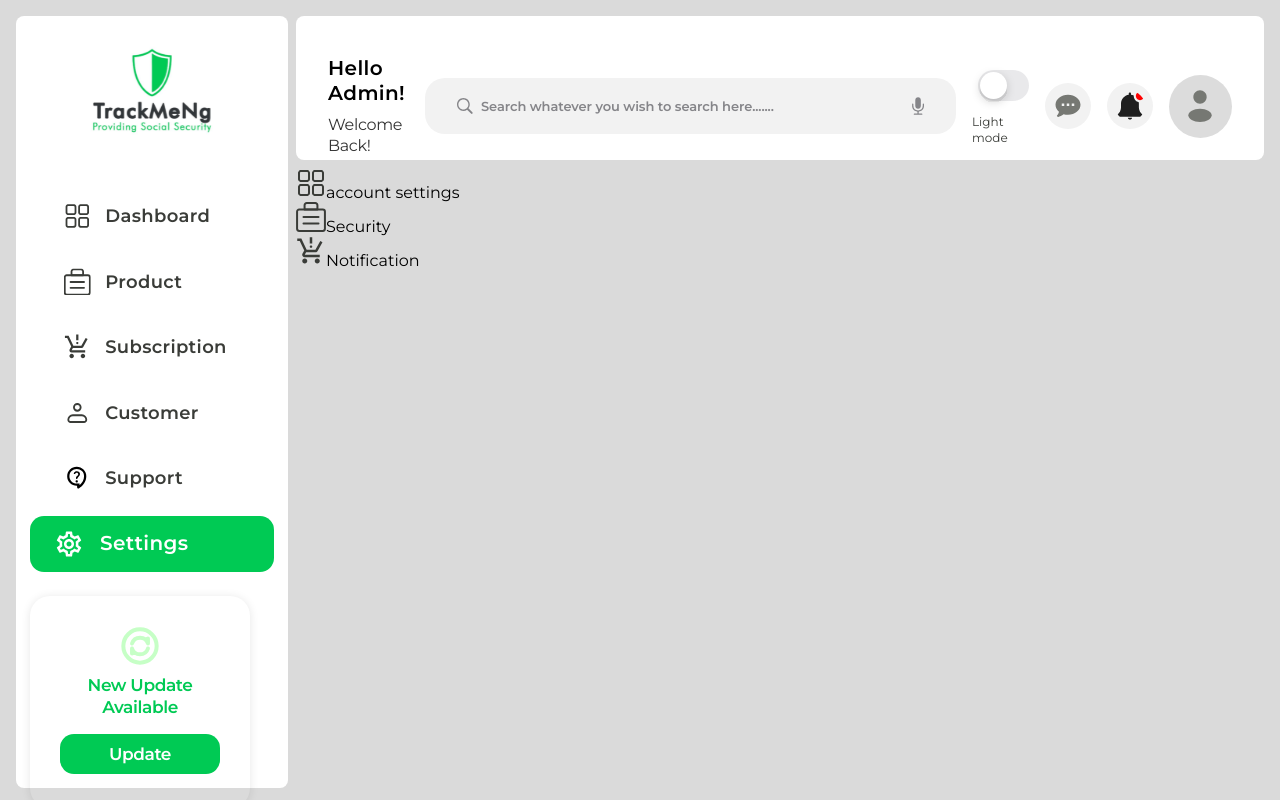
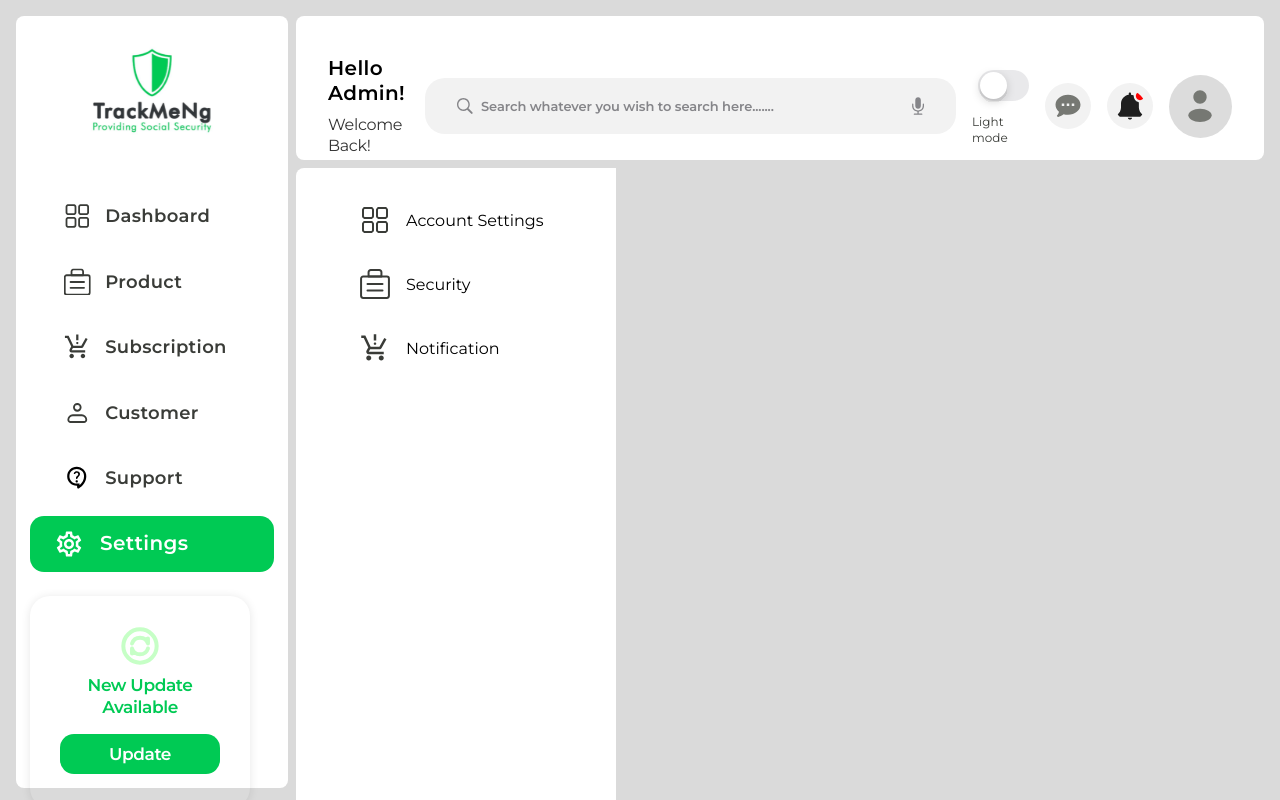
Before and after one commit to TrackMe-NG/dashboard_main, a React (Vite) app: page /settings in a window 1280 px wide. Built offline with nearby package versions, Linux system fonts and the light colour scheme.

Commit message:
style: updated settings_nav styles

```diff
--- a/src/styles/custom.scss
+++ b/src/styles/custom.scss
@@ -35,6 +35,11 @@
         display: grid;
         gap: 0.5rem;
       }
+    }
+
+    &_contents {
+      border-radius: 0.5rem;
+      overflow: hidden;
     }
   }
 
@@ -547,3 +552,39 @@
     border: 1px solid $btn_bg;
   }
 }
+
+/* SETTINGS NAV  STYLES */
+.settings {
+  &_nav {
+    background: $white;
+    height: 80.5dvh;
+    width: 20rem;
+    &_inner {
+      @include flex_center();
+      padding: 1.5rem;
+      ul {
+        display: grid;
+        gap: 0.5rem;
+        li {
+          cursor: pointer;
+          width: 15rem;
+          height: 3.5rem;
+          padding: 0.625rem 1rem 0.625rem 1.5rem;
+          border-radius: 0.875rem;
+          @include flex_center();
+          justify-content: flex-start;
+          gap: 1rem;
+          text-transform: capitalize;
+          font-size: 1rem;
+
+          &:hover,
+          &.active {
+            background: $settings_active;
+            color: $btn_bg;
+            font-weight: 600;
+          }
+        }
+      }
+    }
+  }
+}
```
